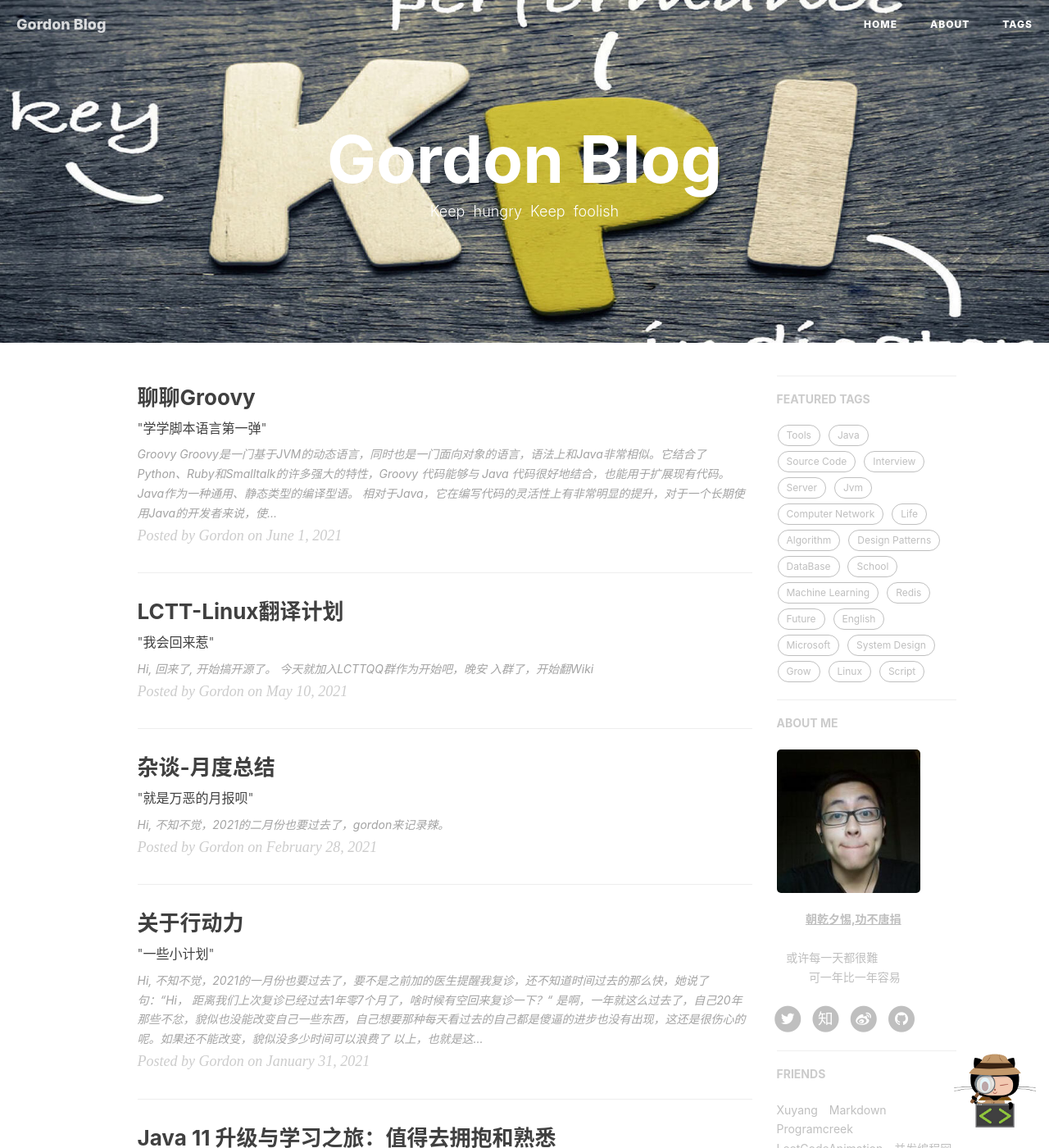
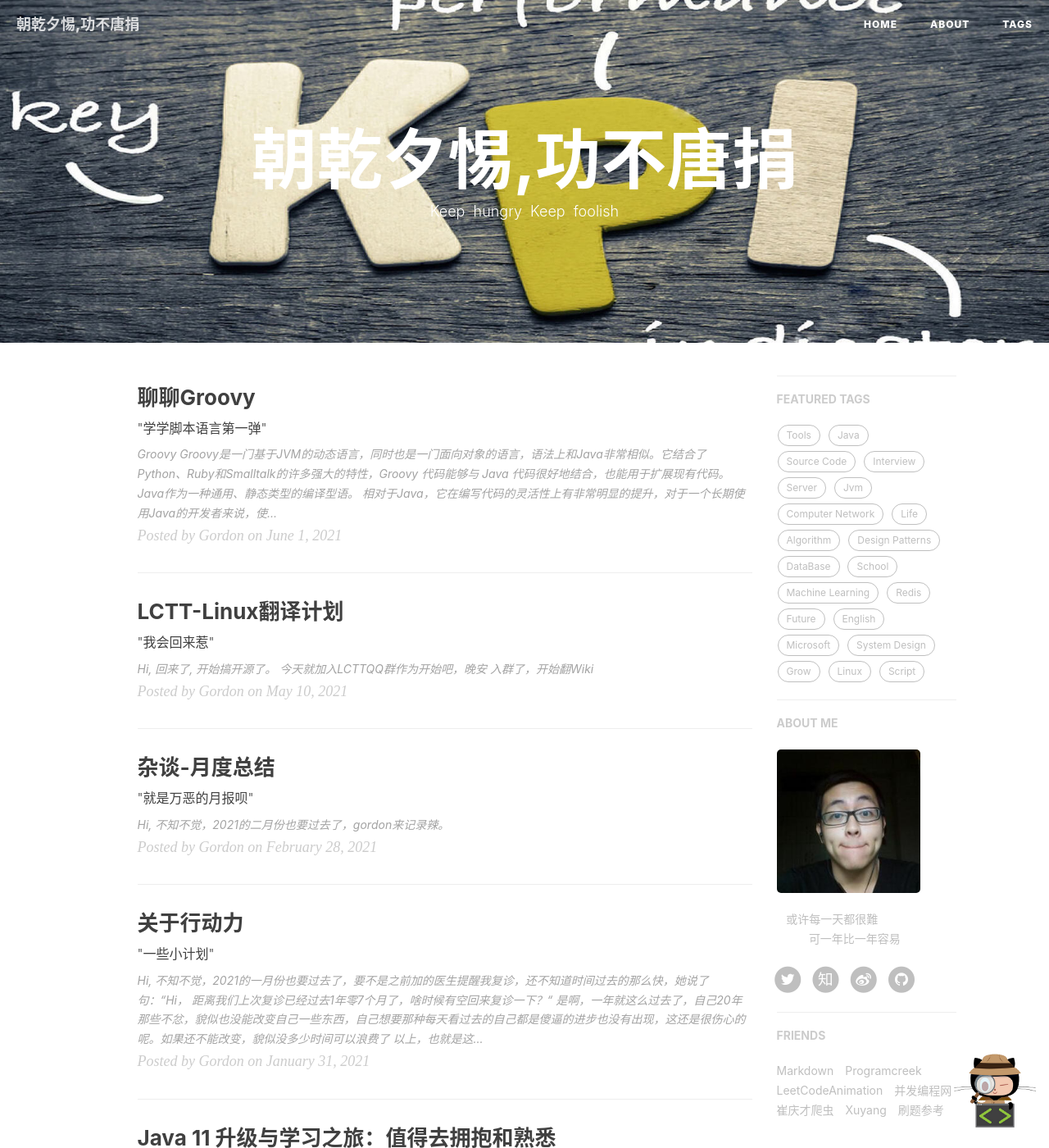
Before and after one commit to Gordon-Deng/Gordon-Deng.github.io, a Jekyll site: the page built from index.html, in a window 1280 px wide and 1400 px high. Shown: the whole window at 82% size. Built offline with Jekyll 4.4.1, drawn with Linux system fonts in a browser that asks for light colours; nearby versions of some CDN libraries; the list of posts is cut into pages by our own code; comment, search, counter and statistics services are not loaded; some of the changed text lies outside the part shown.

Commit message:
Update _config.yml

```diff
--- a/_config.yml
+++ b/_config.yml
@@ -1,5 +1,5 @@
 # Site settings
-title: Gordon Blog
+title: 朝乾夕惕,功不唐捐
 SEOTitle: 邓高登的博客 | Gordon Blog
 header-img: img/home-bg.jpg
 email: gordondeng@foxmail.com
@@ -67,7 +67,7 @@ ga_domain: gordon.net.cn
 
 # Sidebar settings
 sidebar: true                           # whether or not using Sidebar.
-sidebar-about-description: "&nbsp;&nbsp;&nbsp;&nbsp;&nbsp;&nbsp;&nbsp;&nbsp;&nbsp;<strong><u>朝乾夕惕,功不唐捐</u></strong><br><br>&nbsp;&nbsp;&nbsp;或许每一天都很難<br>&nbsp;&nbsp;&nbsp;&nbsp;&nbsp;&nbsp;&nbsp;&nbsp;&nbsp;&nbsp;可一年比一年容易&nbsp;&nbsp;&nbsp;"
+sidebar-about-description: "&nbsp;&nbsp;&nbsp;或许每一天都很難<br>&nbsp;&nbsp;&nbsp;&nbsp;&nbsp;&nbsp;&nbsp;&nbsp;&nbsp;&nbsp;可一年比一年容易&nbsp;&nbsp;&nbsp;"
 sidebar-avatar: /img/avatar-gordon.jpg      # use absolute URL, seeing it's used in both `/` and `/about/`
 
 
@@ -86,10 +86,6 @@ service-worker: true
 
 # Friends
 friends: [
-{
-title: Xuyang,
-href: "http://blog.csdn.net/xu_xyy"
-},
 {
 title: Markdown,
 href: "https://www.zybuluo.com"
@@ -111,6 +107,10 @@ title: 崔庆才爬虫,
 href: "http://cuiqingcai.com"
 },
 {
+title: Xuyang,
+href: "http://blog.csdn.net/xu_xyy"
+},
+{
 title: 刷题参考,
 href: "https://codeplot.top/categories/%E5%88%B7%E9%A2%98"
 }
```
